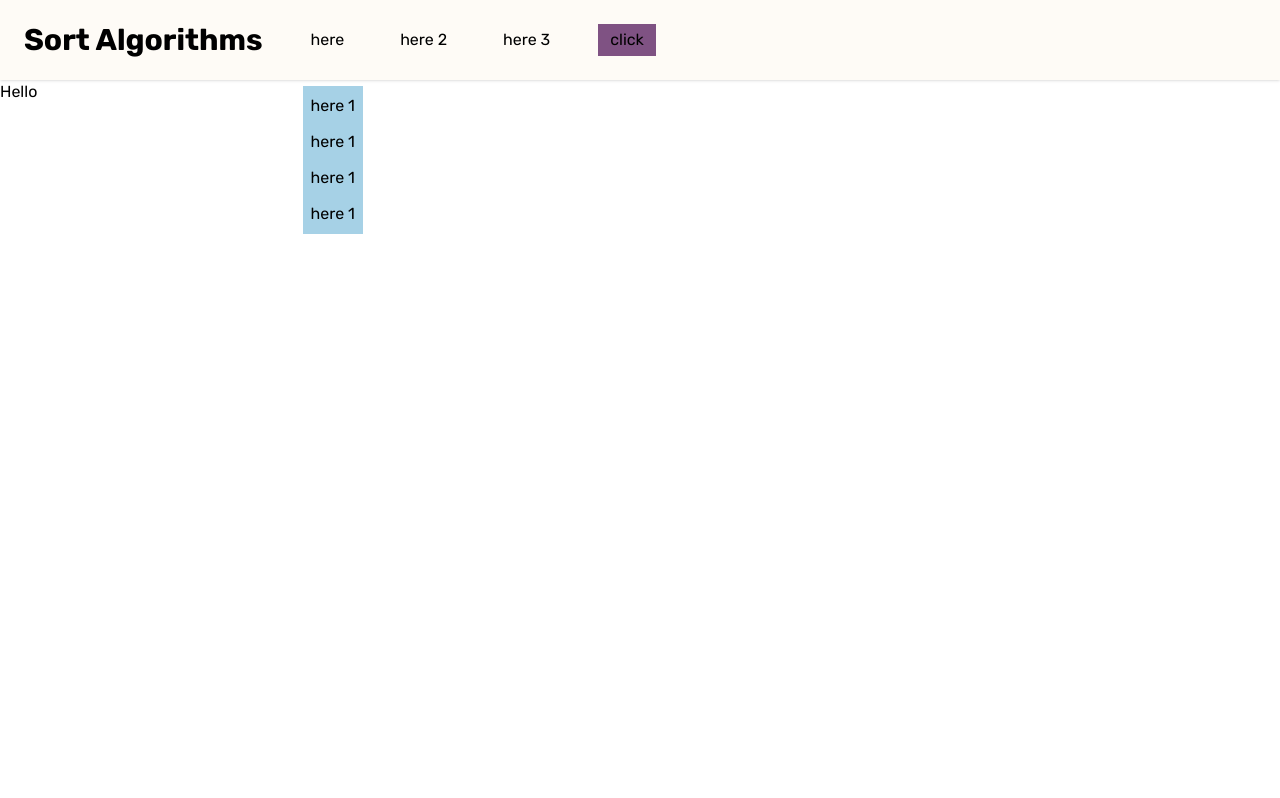
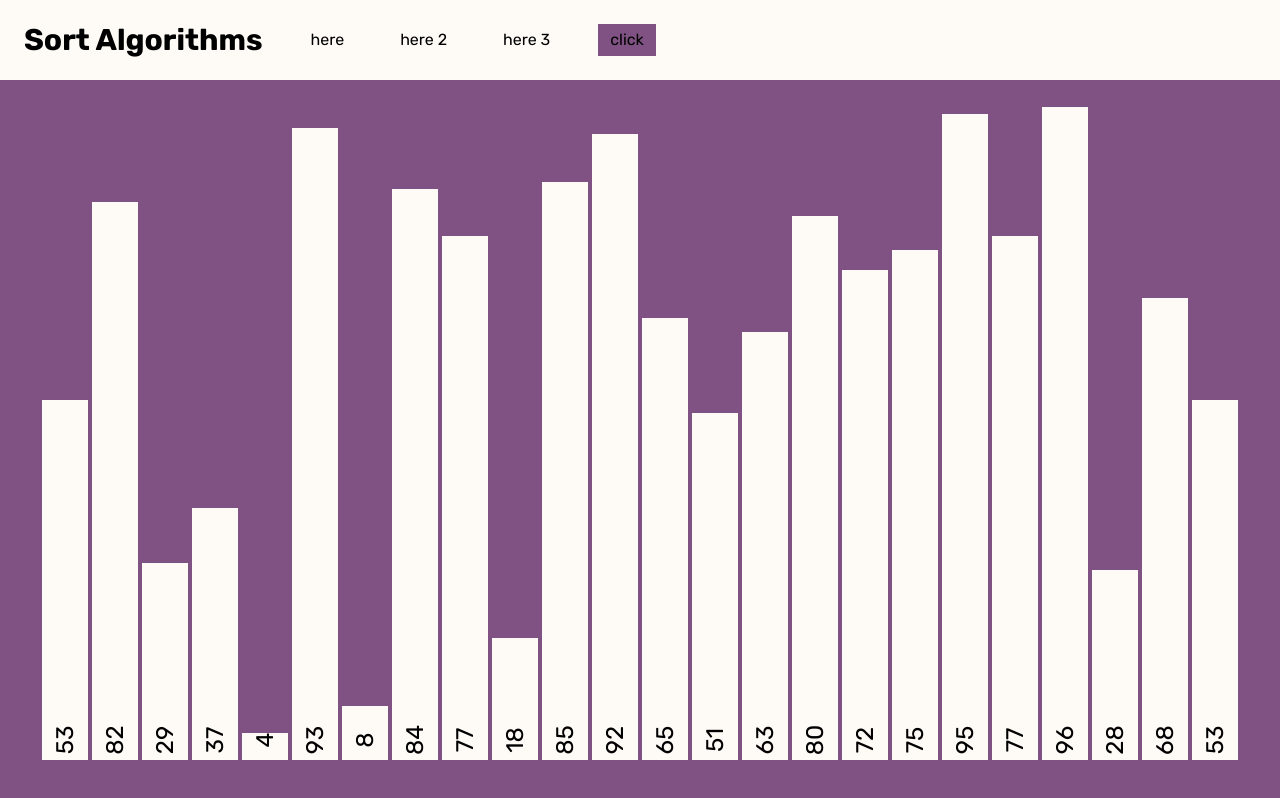
Before and after one commit to atilagulers/sort-visualizer, a React (Create React App) app: page / in a window 1280 px wide. Shown: the top 798 px of the page. Built offline with nearby package versions, Linux system fonts and the light colour scheme.

Commit message:
columns and chart added.

```diff
--- a/src/App.js
+++ b/src/App.js
@@ -1,14 +1,15 @@
 // components
 import Navbar from './components/Navbar/Navbar';
+import Main from './components/Main/Main';
 
 import {ThemeProvider} from './contexts/ThemeContext';
 
 function App() {
   return (
-    <div className="App">
+    <div className="app">
       <ThemeProvider>
         <Navbar />
-        <h1>Hello</h1>
+        <Main />
       </ThemeProvider>
     </div>
   );
--- /dev/null
+++ b/src/components/Main/Main.js
@@ -0,0 +1,62 @@
+import React, {useEffect, useRef, useState} from 'react';
+import './Main.style.css';
+
+function Main() {
+  const chartContainerRef = useRef(null);
+  const [colWidth, setColWidth] = useState(50);
+
+  // 1000px
+  useEffect(() => {
+    function updateColumns(arr) {
+      const container = chartContainerRef.current;
+      container.innerHTML = '';
+      for (let i = 0; i < arr.length; i++) {
+        const num = arr[i];
+        const column = document.createElement('div');
+        column.className = 'column bg-white flex flex-col justify-end mx-[2px]';
+        column.style.width = colWidth + 'px'; // 30px - 100px
+        column.style.height = num + '%';
+
+        column.dataset.number = num;
+        column.dataset.index = i;
+
+        const numText = document.createElement('div');
+        numText.className = `text-center -rotate-90 mb-1 ${getTextSize(
+          colWidth
+        )}`;
+        numText.textContent = num;
+
+        column.appendChild(numText);
+        container.appendChild(column);
+      }
+    }
+
+    const arr = new Array(Math.round(1200 / colWidth)); // 100 10  - 80 12
+    for (let i = 0; i < arr.length; i++) {
+      arr[i] = Math.round(Math.random() * 100) + 1;
+    }
+    updateColumns(arr);
+  }, [colWidth]);
+
+  return (
+    <div className="main">
+      <div className="chart flex" ref={chartContainerRef}></div>
+    </div>
+  );
+}
+
+const getTextSize = (colWidth) => {
+  let textSize = 'text-base';
+  if (colWidth < 30) {
+    textSize = 'text-xs';
+  } else if (colWidth >= 30 && colWidth < 40) {
+    textSize = 'text-base';
+  } else if (colWidth >= 40 && colWidth < 50) {
+    textSize = 'text-lg';
+  } else if (colWidth >= 50) {
+    textSize = 'text-2xl';
+  }
+  return textSize;
+};
+
+export default Main;
--- /dev/null
+++ b/src/components/Main/Main.style.css
@@ -0,0 +1,11 @@
+.main {
+  @apply w-[100%] h-[100%] bg-primary;
+}
+
+.chart {
+  @apply w-[1200px] h-[85%]  mx-auto flex items-end;
+}
+
+.column {
+  @apply bg-light;
+}
--- a/src/components/Navbar/Navbar.js
+++ b/src/components/Navbar/Navbar.js
@@ -12,8 +12,8 @@ function Navbar() {
 
       <div>
         <div className="nav-item">here</div>
-        <div className="nav-item__dropdown">
-          <ul className="flex flex-col gap-3">
+        <div className="nav-item__dropdown hidden">
+          <ul className="flex flex-col gap-3 ">
             <li>here 1</li>
             <li>here 1</li>
             <li>here 1</li>
```
